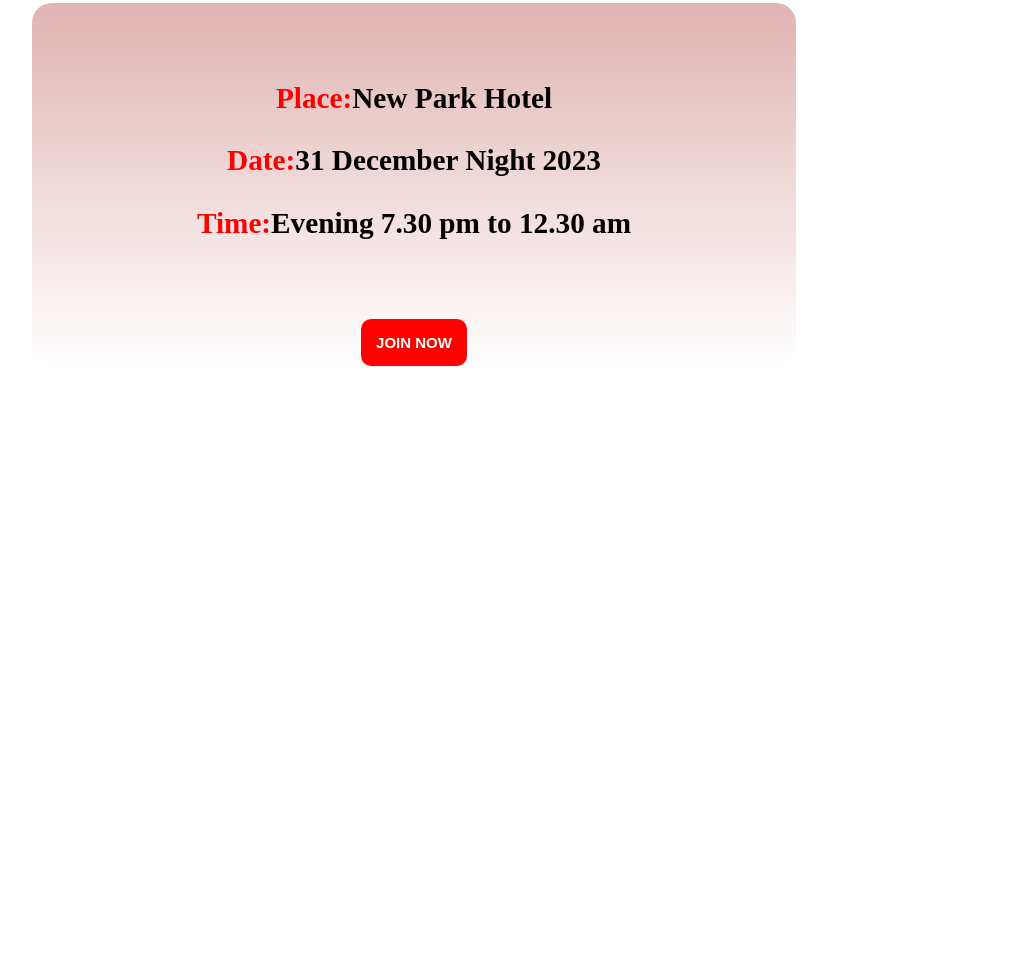
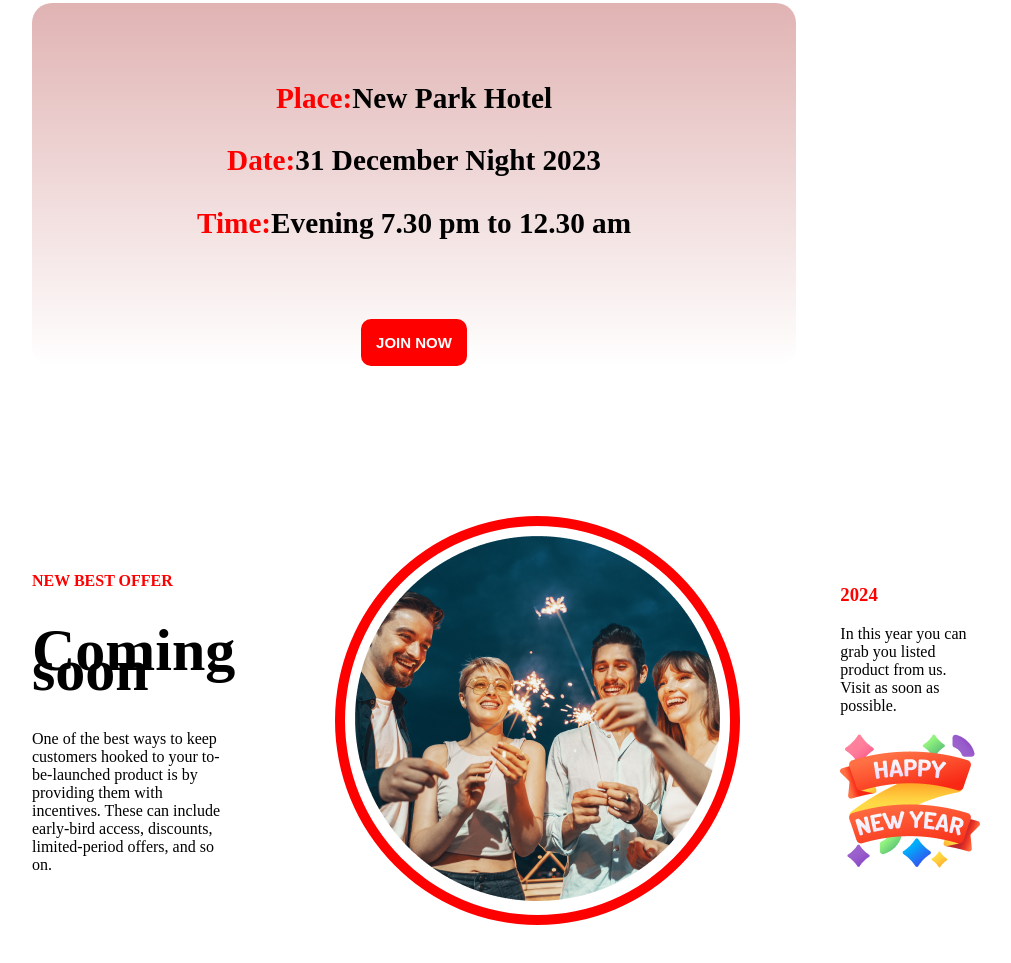
Before and after one commit to jubaerahmedtamim/new-year-new-mission-html-css, a plain HTML site: page index.html in a window 1280 px wide. Shown: the part 2679-3642 px from the top of the page, without its empty margins (226-1237 px from the left). Before the commit the page ends 3195 px from the top, so only its background shows below. Drawn offline with Linux system fonts and the light colour scheme.

Commit message:
coming soon is donej

```diff
--- a/index.html
+++ b/index.html
@@ -34,20 +34,40 @@
             <div class="greeting-info">
                 <h2 class="greeting-title">Welcome to midnight party</h2>
                 <p class="greeting-description"><small>Ring in the New Year with a touch of refinement and a dash of
-                    excitement! The appropriate New Year’s Eve party invitation wording is the key to a spectacular
-                    celebration.</small></p>
+                        excitement! The appropriate New Year’s Eve party invitation wording is the key to a spectacular
+                        celebration.</small></p>
                 <a class="btn-greeting">JOIN NOW</a>
             </div>
         </section>
         <!-- Party time and Address section -->
         <section class="time-address">
             <div class="time-address-info">
-                <h3><span class="primary-color" >Place:</span>New Park Hotel</h3>
-                <h3><span class="primary-color" >Date:</span>31 December Night 2023</h3>
-                <h3><span class="primary-color" >Time:</span>Evening 7.30 pm to 12.30 am</h3>
+                <h3><span class="primary-color">Place:</span>New Park Hotel</h3>
+                <h3><span class="primary-color">Date:</span>31 December Night 2023</h3>
+                <h3><span class="primary-color">Time:</span>Evening 7.30 pm to 12.30 am</h3>
             </div>
             <div style="text-align: center;">
-                <button  class="primary-btn">JOIN NOW</button>
+                <button class="primary-btn">JOIN NOW</button>
+            </div>
+        </section>
+        <!-- offer section -->
+        <section class="offer">
+            <div class="offer-details">
+                <div class="offer-info">
+                    <h4 class="primary-color">NEW BEST OFFER</h4>
+                    <h1 class="primary-color-with-fontsize">Coming soon</h1>
+                    <p>One of the best ways to keep customers hooked to your to-be-launched product is by providing them
+                        with incentives. These can include early-bird access, discounts, limited-period offers, and so
+                        on. </p>
+                </div>
+                <div class="offer-image">
+                    <img src="./images/Ellipse 1.png" alt="">
+                </div>
+                <div>
+                    <h3 class="primary-color">2024</h3>
+                    <p>In this year you can grab you listed product from us. Visit as soon as possible.</p>
+                    <img src="./images/Group 96.png" alt="">
+                </div>
             </div>
         </section>
     </main>
--- a/styles/new-year.css
+++ b/styles/new-year.css
@@ -110,3 +110,18 @@ main,header{
     text-align: center;
     font-size: 25px;
 }
+/* offer section styles */
+.offer-details{
+    display: flex;
+    gap: 100px;
+    justify-content: space-between;
+    align-items: center;
+}
+.offer-image{
+    padding: 10px;
+    border: 10px solid red;
+    border-radius: 50%;
+}
+.offer-info{
+    width: 33%;
+}
```
